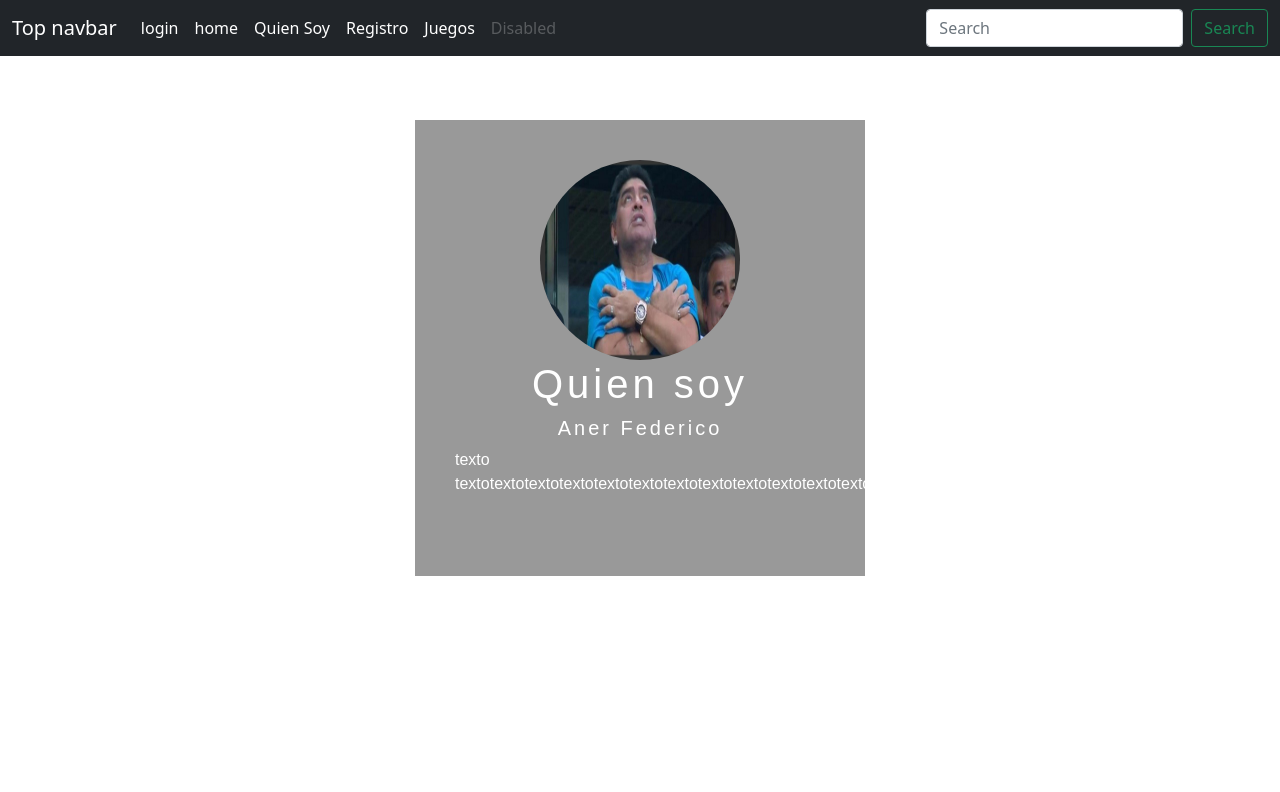
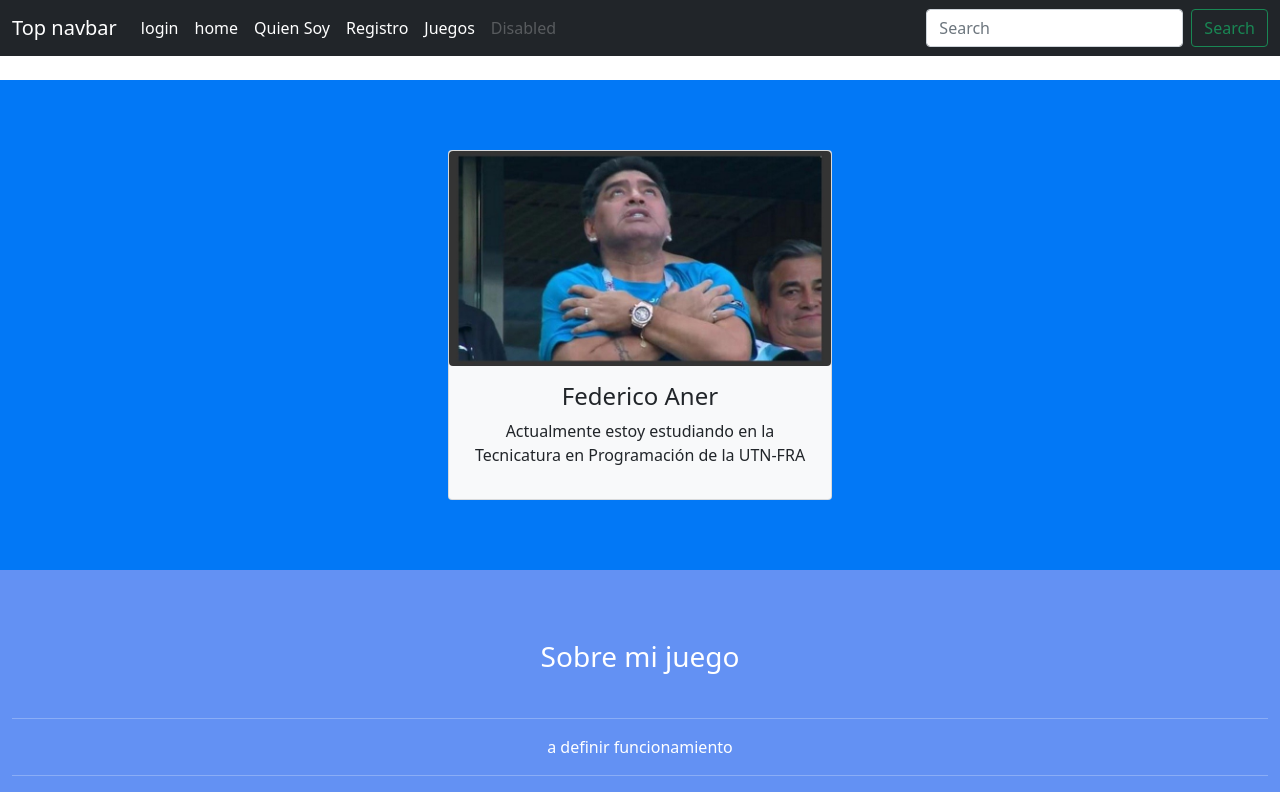
Before and after one commit to federicoaner/sala-de-juegos, an Angular app: page /quiensoy in a window 1280 px wide. Shown: the top 792 px of the page. Built offline with nearby package versions, Linux system fonts and the light colour scheme.

Commit message:
quien soy cambiado

```diff
--- a/src/app/components/quiensoy/quiensoy.component.html
+++ b/src/app/components/quiensoy/quiensoy.component.html
@@ -1,28 +1,27 @@
-<!DOCTYPE html>
-<html>
-  <head>
-    <meta charset="utf-8">
-   <!-- <script src="https://use.fontawesome.com/d1341f9b7a.js"></script> -->
-    <link rel="stylesheet" href="quiensoy.component.scss">
-    <title>Personal WebSite</title>
-  </head>
-  <body>
-<div class="box">
 
-     <img src="../../../assets/imagenes/maradona.jpg" alt="" class="box-img">
+ <!-- segundo Container -->
+  <div id ="quien" class="container-fluid bg-1 text-center">
 
+    <div class="col d-flex justify-content-center">
+     <div class="card bg-light" style="width: 24rem;">
+     <img src="../../../assets/imagenes/maradona.jpg" class="card-img-top rounded" alt="person">
+     <div class="card-body">
 
-  <h1>
-Quien soy </h1>
-<h5>
-Aner Federico</h5>
-<p>
-texto textotextotextotextotextotextotextotextotextotextotextotextotextotexto.</p>
-<ul>
-<li><a href="#"><i class="fa fa-facebook-square" aria-hidden="true"></i></a></li>
-<li><a href="#"><i class="fa fa-twitter-square" aria-hidden="true"></i></a></li>
-<li><a href="#"><i class="fa fa-google-plus-square" aria-hidden="true"></i></a></li>
-</ul>
-</div>
-</body>
-</html>
+         <h4>Federico Aner </h4>
+
+         <p>Actualmente estoy estudiando en la Tecnicatura en Programación de la UTN-FRA</p>
+     </div>
+   </div>
+   </div>
+
+ </div>
+
+ <!-- segundo Container -->
+ <div id ="sobrejuego" class="container-fluid bg-2 text-center">
+
+   <h3 class="margin">Sobre mi juego</h3>
+   <hr>
+   <p> a definir funcionamiento </p>
+     <hr>
+
+  </div>
--- a/src/app/components/quiensoy/quiensoy.component.scss
+++ b/src/app/components/quiensoy/quiensoy.component.scss
@@ -1,53 +1,45 @@
-body{
-    margin: 0;
-    padding: 0;
-   // background: url(bg.jpg) no-repeat;
-   background: fixed;
-    background-size: cover;
+
+.imagenDeQuienSoy{
+  width: 100%;
+
 }
-  .box{
-    width: 450px;
-    background: rgba(0, 0, 0, 0.4);
-    padding: 40px;
-    text-align: center;
-    margin: auto;
-    margin-top: 5%;
-    color: white;
-    font-family: 'Century Gothic',sans-serif;
+
+body {
+  font: 20px Montserrat, sans-serif;
+  line-height: 1.8;
+  color: #f5f6f7;
 }
-  .box-img{
-    border-radius: 50%;
-    width: 200px;
-    height: 200px;
+p {font-size: 16px;}
+.margin {margin-bottom: 45px;}
+.bg-1 {
+  background-color: rgb(2, 120, 246); /* Green */
+  color: #black;
 }
-  .box h1{
-    font-size: 40px;
-    letter-spacing: 4px;
-    font-weight: 100;
+.bg-2 {
+  background-color: #6391f3; /* Dark Blue */
+  color: #ffffff;
 }
-  .box h5{
-    font-size: 20px;
-    letter-spacing: 3px;
-    font-weight: 100;
+.bg-3 {
+  background-color: #ff3434; /* White */
+  color: #555555;
 }
-  .box p{
-    text-align: justify;
+.bg-4 {
+  background-color: #2f2f2f; /* Black Gray */
+  color: #fff;
 }
-  ul{
-    margin: 0;
-    padding: 0;
+.container-fluid {
+  padding-top: 70px;
+  padding-bottom: 70px;
 }
-  .box li{
-    display: inline-block;
-    margin: 6px;
-    list-style: none;
+.navbar {
+  padding-top: 15px;
+  padding-bottom: 15px;
+  border: 0;
+  border-radius: 0;
+  margin-bottom: 0;
+  font-size: 12px;
+  letter-spacing: 5px;
 }
-  .box li a{
-    color: white;
-    text-decoration: none;
-    font-size: 60px;
-    transition: all ease-in-out 250ms;
+.navbar-nav  li a:hover {
+  color: #1abc9c !important;
 }
-  .box li a:hover{
-    color: #b9b9b9;
-  }
```
Also changed, not shown: src/index.html (line endings or trailing spaces). Lines whose indentation alone changed are shown as unchanged.
